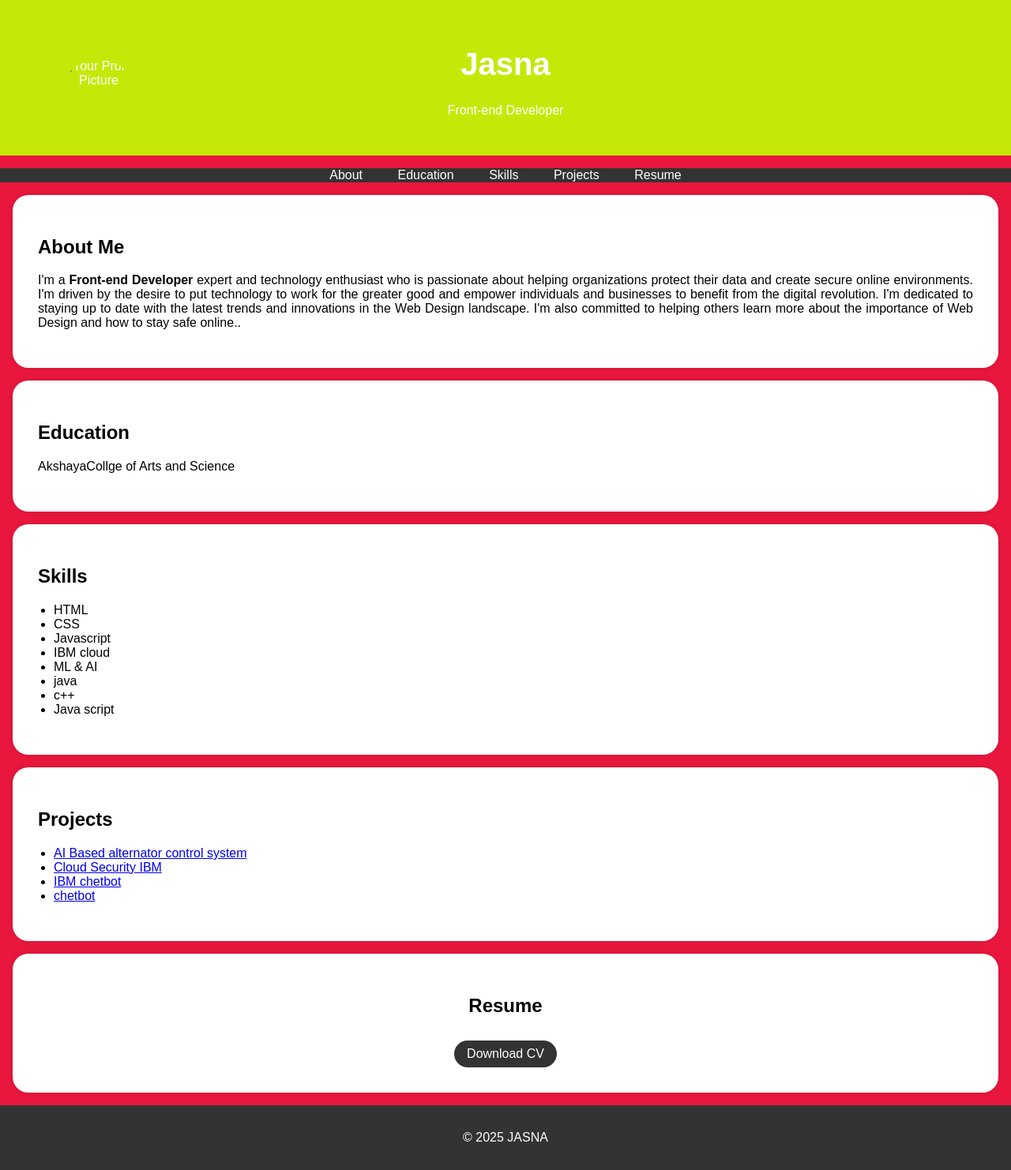
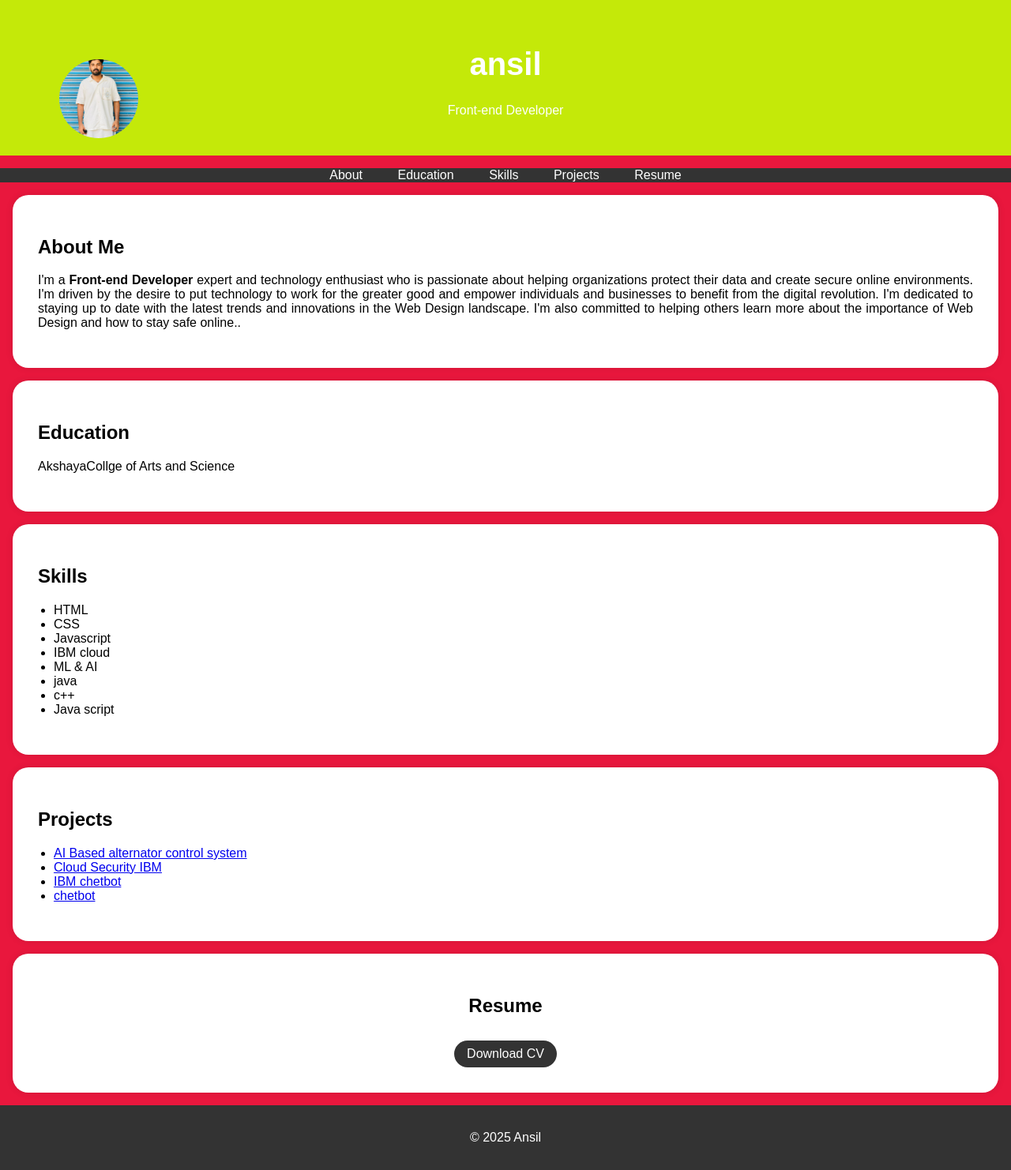
Before and after one commit to ansillllllllll/Digital-portfolio, a plain HTML site: page index.html in a window 1280 px wide. Shown: the whole page at 79% size. Drawn offline with Linux system fonts and the light colour scheme.

Commit message:
Update index.html

```diff
--- a/index.html
+++ b/index.html
@@ -95,8 +95,8 @@
     <header>
         <div class="header-content">
             <!-- Add your profile picture here -->
-            <img src="./jasna.jpg" alt="Your Profile Picture" class="profile-picture">
-            <h1>Jasna</h1>
+            <img src="./ansil.jpg" alt="Your Profile Picture" class="profile-picture">
+            <h1>ansil</h1>
             <p>Front-end Developer</p>
         </div>
     </header>
@@ -162,14 +162,14 @@
         <div class="section-content">
             <center>
             <h2>Resume</h2>
-            <a href="cv.pdf" target="_blank" class="download-button">Download CV</a>
+            <a href="CV_2025040414250992.pdf" target="_blank" class="download-button">Download CV</a>
         </center>
         </div>
 
     </section>
 
     <footer>
-        <p>&copy; 2025 JASNA</p>
+        <p>&copy; 2025 Ansil</p>
     </footer>
 
     <script>
```
